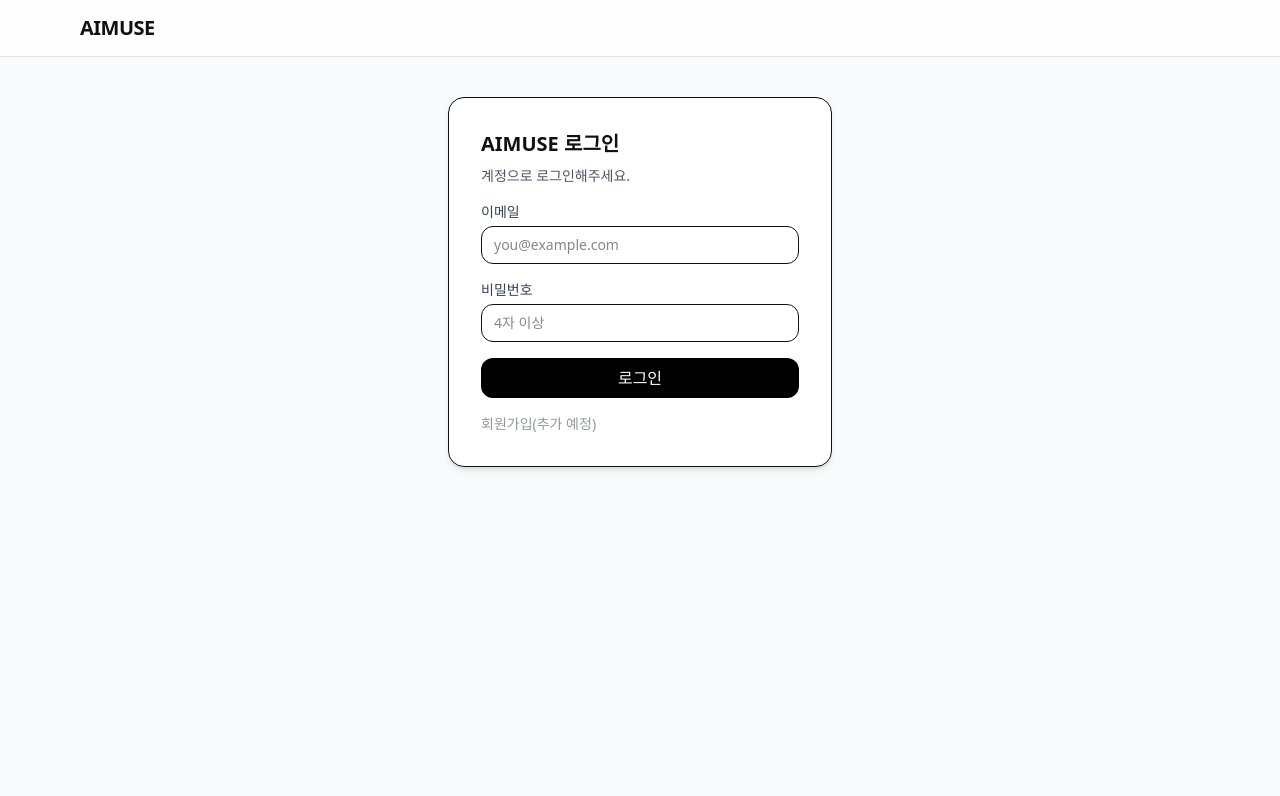
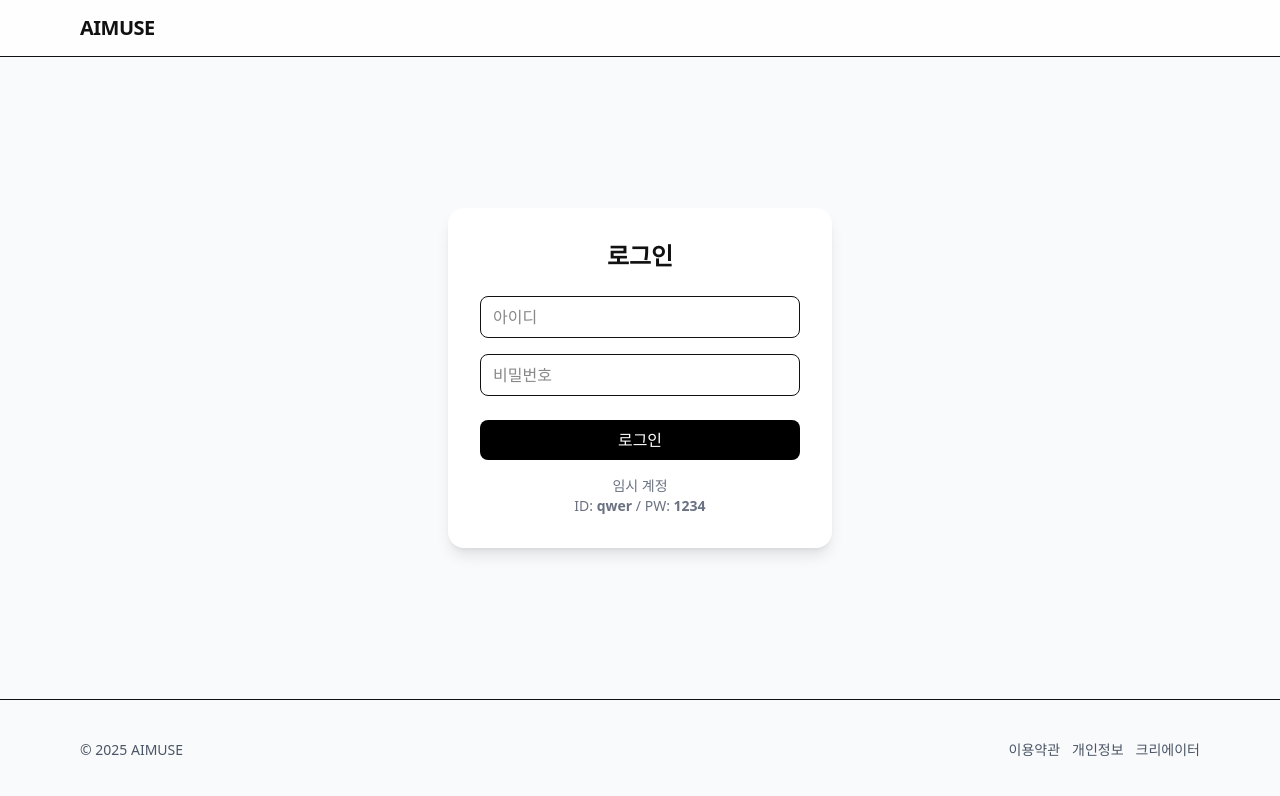
Before and after one commit to YoungDo-KIM0707/aimuse, a React (Vite) app: page /#/login in a window 1280 px wide. Shown: the top 796 px of the page. Built offline with nearby package versions, Linux system fonts and the light colour scheme.

Commit message:
update: latest changes

```diff
--- a/src/App.jsx
+++ b/src/App.jsx
@@ -7,6 +7,7 @@
 import { useState } from "react";
 import { Link } from "react-router-dom";
 import Header from "./components/Header";
+import Footer from "./components/Footer";
 export default function App() {
   const [fileName, setFileName] = useState("");
   const [status, setStatus] = useState("idle"); // idle | uploading | done
@@ -22,21 +23,7 @@
 
   return (
     <div className="min-h-screen bg-white text-gray-900">
-      {/* NAVBAR */}
-      <header className="sticky top-0 z-30 border-b bg-white/80 backdrop-blur">
-        <nav className="mx-auto flex h-14 max-w-6xl items-center justify-between px-4">
-          <a href="#" className="text-xl font-extrabold tracking-tight">AIMUSE</a>
-          <div className="flex items-center gap-3">
-           <Link
-           to="/login"
-            className="inline-flex items-center rounded-xl border px-4 py-1.5 text-sm font-medium hover:bg-gray-50"
-            >
-           로그인
-           </Link>
-
-          </div>
-        </nav>
-      </header>
+      <Header />
 
 
       {/* HERO */}
@@ -156,17 +143,7 @@
         </div>
       </section>
 
-      {/* FOOTER */}
-      <footer className="border-t">
-        <div className="mx-auto flex max-w-6xl items-center justify-between px-4 py-10 text-sm text-gray-600">
-          <div>© {new Date().getFullYear()} AIMUSE</div>
-          <div className="space-x-3">
-            <Link to="/terms" className="hover:underline">이용약관</Link>
-            <Link to="/privacy" className="hover:underline">개인정보</Link>
-            <Link to="/creators" className="hover:underline">크리에이터</Link>
-          </div>
-        </div>
-      </footer>
+      <Footer />
     </div>
   );
 }
--- a/src/Creators.jsx
+++ b/src/Creators.jsx
@@ -1,5 +1,6 @@
 // src/Creators.jsx
 import Header from "./components/Header";
+import Footer from "./components/Footer";
 
 const MEMBERS = [
     {
@@ -137,6 +138,7 @@
 
 
       </main>
+       <Footer />
     </div>
   );
 }
--- a/src/Login.jsx
+++ b/src/Login.jsx
@@ -1,63 +1,82 @@
-// src/Login.jsx
 import { useState } from "react";
 import { useNavigate, Link } from "react-router-dom";
-import Header from "./components/Header";
+import Footer from "./components/Footer";
 
 export default function Login() {
-  const [email, setEmail] = useState("");
+  const navigate = useNavigate();
+  const [id, setId] = useState("");
   const [pw, setPw] = useState("");
   const [error, setError] = useState("");
-  const navigate = useNavigate();
 
-  const onSubmit = (e) => {
+  const handleLogin = (e) => {
     e.preventDefault();
-    if (!email.includes("@") || pw.length < 4) {
-      setError("올바른 이메일과 4자 이상 비밀번호를 입력하세요.");
-      return;
+
+    const MASTER_ID = "qwer";
+    const MASTER_PW = "1234";
+
+    if (id === MASTER_ID && pw === MASTER_PW) {
+      localStorage.setItem("loggedIn", "true");
+      navigate("/");
+    } else {
+      setError("아이디 또는 비밀번호가 올바르지 않습니다.");
     }
-    navigate("/"); // 로그인 성공 → 홈으로
   };
 
   return (
-        <div className="min-h-screen bg-gray-50">
-        <Header />
-        <div className="w-full max-w-sm mx-auto mt-10 rounded-2xl bg-white p-8 shadow-md border">
-        <h2 className="text-xl font-bold mb-2">AIMUSE 로그인</h2>
-        <p className="mb-4 text-sm text-gray-600">계정으로 로그인해주세요.</p>
-        <form onSubmit={onSubmit} className="space-y-4">
-          <div>
-            <label className="block text-sm font-medium text-gray-700">이메일</label>
+    <div className="min-h-screen bg-gray-50 flex flex-col">
+      {/* ✅ 상단 헤더 복구 */}
+      <header className="border-b bg-white/80 backdrop-blur sticky top-0 z-30">
+        <nav className="mx-auto flex h-14 max-w-6xl items-center justify-between px-4">
+          {/* AIMUSE 로고 클릭 시 홈으로 이동 */}
+          <Link
+            to="/"
+            className="text-xl font-extrabold tracking-tight hover:opacity-80"
+          >
+            AIMUSE
+          </Link>
+        </nav>
+      </header>
+
+      {/* ✅ 로그인 폼 */}
+      <main className="flex flex-1 flex-col items-center justify-center px-4">
+        <div className="w-full max-w-sm rounded-2xl bg-white p-8 shadow-lg">
+          <h1 className="text-2xl font-bold text-center mb-6">로그인</h1>
+
+          <form onSubmit={handleLogin} className="flex flex-col gap-4">
             <input
-              type="email"
-              className="mt-1 w-full rounded-xl border px-3 py-2 text-sm"
-              placeholder="you@example.com"
-              value={email}
-              onChange={(e) => setEmail(e.target.value)}
+              type="text"
+              placeholder="아이디"
+              value={id}
+              onChange={(e) => setId(e.target.value)}
+              className="border rounded-lg px-3 py-2"
             />
-          </div>
-          <div>
-            <label className="block text-sm font-medium text-gray-700">비밀번호</label>
             <input
               type="password"
-              className="mt-1 w-full rounded-xl border px-3 py-2 text-sm"
-              placeholder="4자 이상"
+              placeholder="비밀번호"
               value={pw}
               onChange={(e) => setPw(e.target.value)}
-              minLength={4}
+              className="border rounded-lg px-3 py-2"
             />
-          </div>
-          {error && <p className="text-sm text-red-500">{error}</p>}
+
+            {error && (
+              <p className="text-red-500 text-sm text-center">{error}</p>
+            )}
+
             <button
               type="submit"
-            className="w-full rounded-xl bg-black py-2 text-white font-medium hover:bg-gray-800"
+              className="mt-2 bg-black text-white rounded-lg py-2 hover:bg-gray-800"
             >
               로그인
             </button>
           </form>
-        <div className="mt-4 flex justify-between text-sm text-gray-600">
-          <span className="opacity-60">회원가입(추가 예정)</span>
+
+          <p className="mt-4 text-center text-sm text-gray-500">
+            임시 계정 <br />
+            ID: <b>qwer</b> / PW: <b>1234</b>
+          </p>
         </div>
-      </div>
+      </main>
+       <Footer />
     </div>
   );
 }
--- a/src/Privacy.jsx
+++ b/src/Privacy.jsx
@@ -1,4 +1,5 @@
 import Header from "./components/Header";
+import Footer from "./components/Footer";
 
 export default function Privacy() {
   return (
@@ -105,6 +106,7 @@
           </p>
         </section>
       </main>
+       <Footer />
     </div>
   );
 }
--- a/src/Terms.jsx
+++ b/src/Terms.jsx
@@ -1,4 +1,5 @@
 import Header from "./components/Header";
+import Footer from "./components/Footer";
 
 export default function Terms() {
   return (
@@ -84,6 +85,7 @@
           </p>
         </section>
       </main>
+       <Footer />
     </div>
   );
 }
--- /dev/null
+++ b/src/components/Footer.jsx
@@ -0,0 +1,17 @@
+// src/components/Footer.jsx
+import { Link } from "react-router-dom";
+
+export default function Footer() {
+  return (
+    <footer className="border-t">
+      <div className="mx-auto flex max-w-6xl items-center justify-between px-4 py-10 text-sm text-gray-600">
+        <div>© {new Date().getFullYear()} AIMUSE</div>
+        <div className="space-x-3">
+          <Link to="/terms" className="hover:underline">이용약관</Link>
+          <Link to="/privacy" className="hover:underline">개인정보</Link>
+          <Link to="/creators" className="hover:underline">크리에이터</Link>
+        </div>
+      </div>
+    </footer>
+  );
+}
--- a/src/components/Header.jsx
+++ b/src/components/Header.jsx
@@ -1,13 +1,44 @@
 // src/components/Header.jsx
-import { Link } from "react-router-dom";
+import { Link, useLocation, useNavigate } from "react-router-dom";
+import { useEffect, useState } from "react";
 
 export default function Header() {
+  const location = useLocation();
+  const navigate = useNavigate();
+
+  // /login 페이지에서는 헤더 숨김
+  if (location.pathname === "/login") return null;
+
+  // 로그인 상태/유저 아이디 (localStorage 기준)
+  const [loggedIn, setLoggedIn] = useState(
+    () => localStorage.getItem("loggedIn") === "true"
+  );
+  const [userId, setUserId] = useState(
+    () => localStorage.getItem("userId") || "임시계정"
+  );
+
+  // 탭 간 동기화 (다른 탭에서 로그인/로그아웃 반영)
+  useEffect(() => {
+    const onStorage = () => {
+      setLoggedIn(localStorage.getItem("loggedIn") === "true");
+      setUserId(localStorage.getItem("userId") || "임시계정");
+    };
+    window.addEventListener("storage", onStorage);
+    return () => window.removeEventListener("storage", onStorage);
+  }, []);
+
+  const handleLogout = () => {
+    localStorage.removeItem("loggedIn");
+    localStorage.removeItem("userId");
+    setLoggedIn(false);
+    navigate("/"); // 홈으로 이동
+  };
+
   return (
     <header className="sticky top-0 z-30 bg-white/80 backdrop-blur">
-      {/* 풀폭(전체 너비) 래퍼에 밑줄 적용 */}
       <div className="border-b border-zinc-200">
-        {/* 안쪽은 컨테이너로 폭 제한 */}
         <nav className="mx-auto flex h-14 max-w-6xl items-center justify-between px-4">
+          {/* 로고: 홈으로 */}
           <Link
             to="/"
             className="text-xl font-extrabold tracking-tight hover:opacity-80"
@@ -15,6 +46,35 @@
             AIMUSE
           </Link>
 
+          {/* 우측 영역: 로그인 전/후 전환 */}
+          {!loggedIn ? (
+            // 로그인 전: 로그인 버튼만
+            <Link
+              to="/login"
+              className="inline-flex items-center rounded-xl border px-4 py-1.5 text-sm font-medium hover:bg-gray-50"
+            >
+              로그인
+            </Link>
+          ) : (
+            // 로그인 후: 환영문구 + 마이페이지 + 로그아웃
+            <div className="flex items-center gap-2 text-sm">
+              <span className="hidden sm:inline text-gray-600">
+                {userId}님 환영합니다 👋
+              </span>
+              <Link
+                to="/app" // 필요하면 /mypage로 바꿔도 됨
+                className="inline-flex items-center rounded-xl border px-3 py-1.5 hover:bg-gray-50"
+              >
+                마이페이지
+              </Link>
+              <button
+                onClick={handleLogout}
+                className="inline-flex items-center rounded-xl bg-black px-3 py-1.5 font-medium text-white hover:bg-gray-800"
+              >
+                로그아웃
+              </button>
+            </div>
+          )}
         </nav>
       </div>
     </header>
```
Lines whose indentation alone changed are shown as unchanged.
